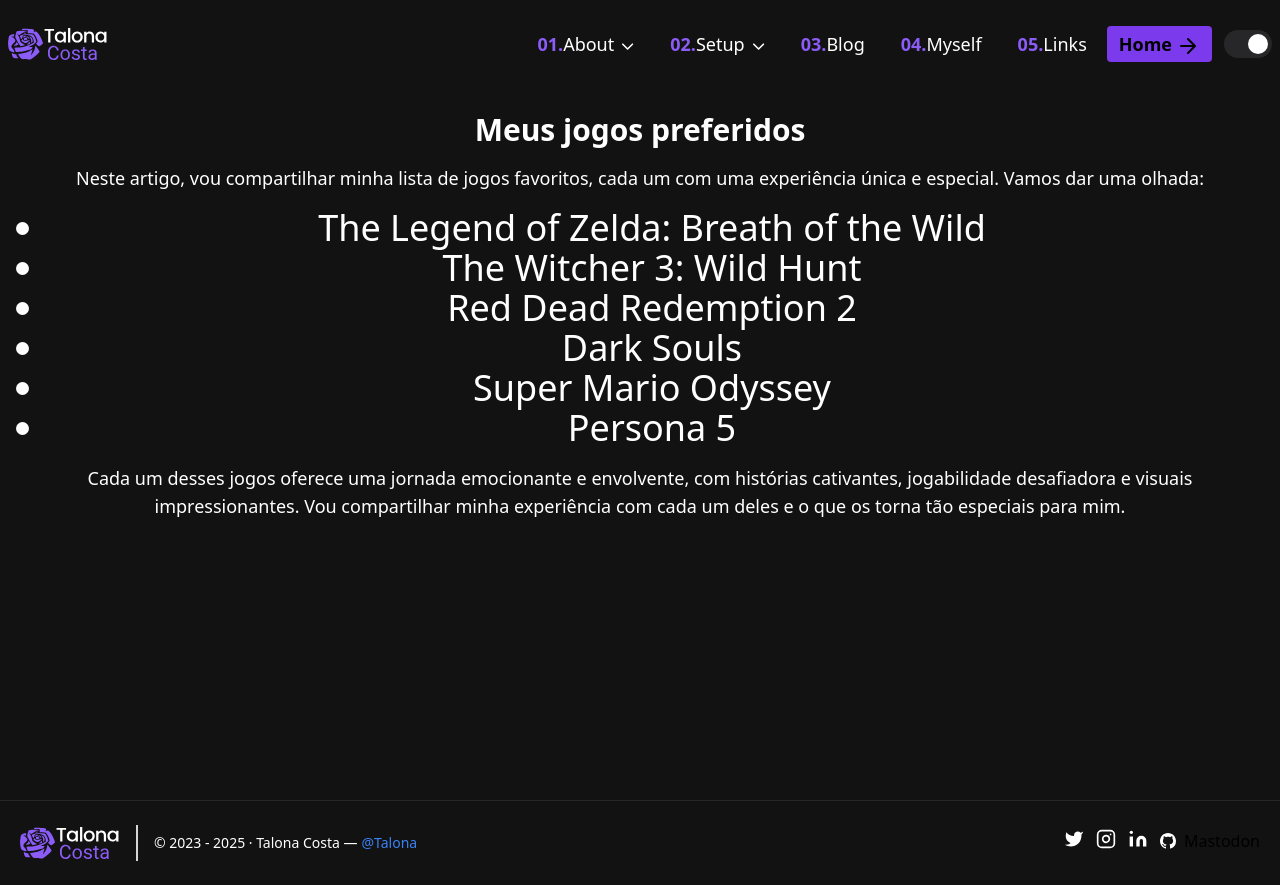
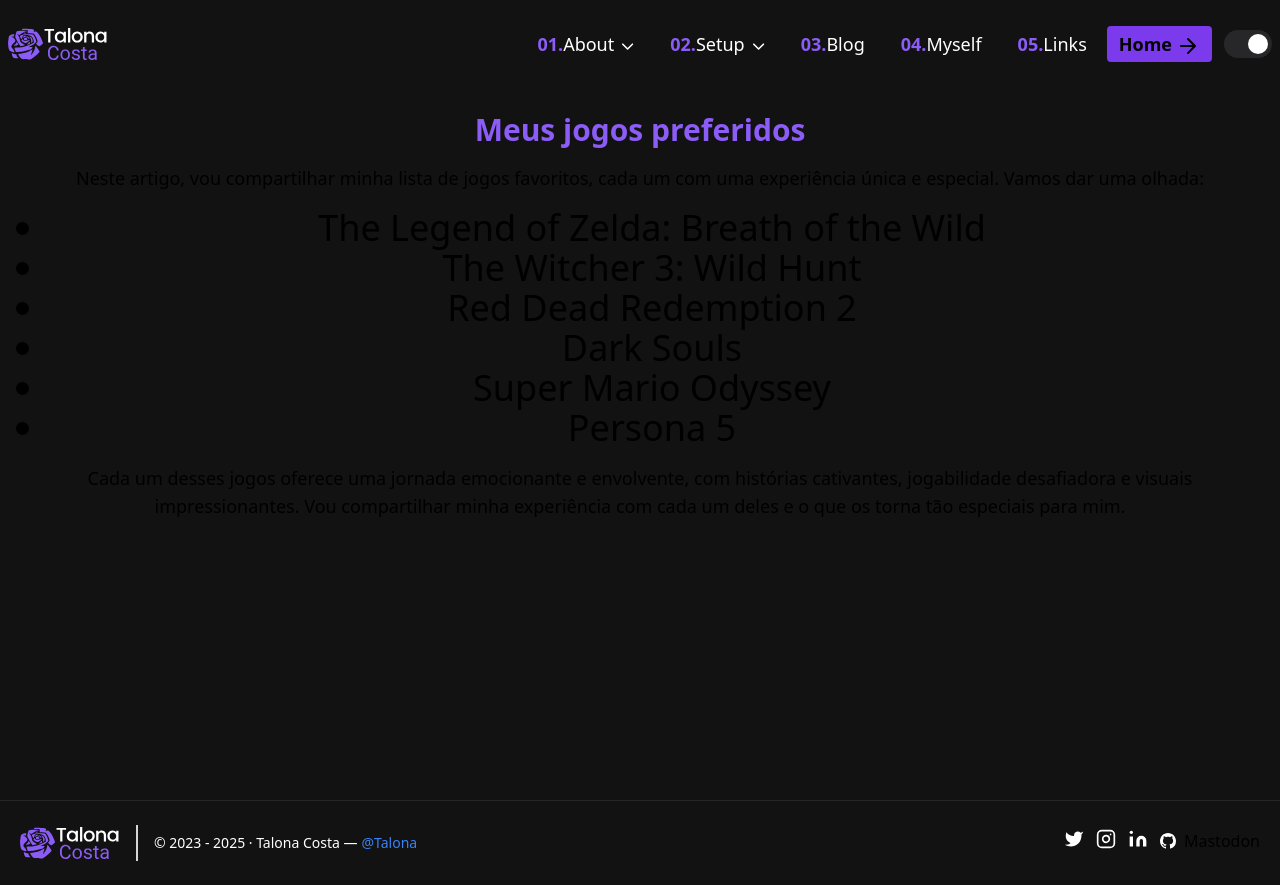
Before and after one commit to Tal0na/WebSite_Talona, a Next.js app: page /publicacao/7 in a window 1280 px wide. Built offline with nearby package versions, Linux system fonts and the light colour scheme.

Commit message:
title /blog color violet

```diff
--- a/src/pages/publicacao/1.jsx
+++ b/src/pages/publicacao/1.jsx
@@ -6,7 +6,7 @@
       <Navbar />
       <main className="container mx-auto p-6 text-black dark:text-white">
         <div className="text-center text-4xl">
-          <h1 className="my-10 text-center text-4xl dark:text-purple-300 text-purple-400">
+          <h1 className="my-10 text-center text-4xl dark:text-violet-500 text-violet-600">
             Resetar o CSS
           </h1>
         </div>
--- a/src/pages/publicacao/10.jsx
+++ b/src/pages/publicacao/10.jsx
@@ -5,7 +5,7 @@
       <Navbar />
       <main className="container mx-auto p-6 text-black dark:text-white">
         <div>
-          <h1 className="text-3xl font-bold mb-4">
+          <h1 className="text-3xl font-bold mb-4 dark:text-violet-500 text-violet-600">
             Compartilhando Dicas e Tutoriais Úteis
           </h1>
           <p className="text-lg mb-4">
--- a/src/pages/publicacao/2.jsx
+++ b/src/pages/publicacao/2.jsx
@@ -6,7 +6,7 @@
       <Navbar />
       <main className="container mx-auto p-6 text-black dark:text-white">
         <div className="text-center text-4xl  text-black dark:text-white">
-          <h1 className="my-10 text-center text-4xl dark:text-purple-300 text-purple-400">
+          <h1 className="my-10 text-center text-4xl dark:text-violet-500 text-violet-600">
           Personalizando o VS Code
           </h1>
         </div>
--- a/src/pages/publicacao/3.jsx
+++ b/src/pages/publicacao/3.jsx
@@ -5,7 +5,7 @@
       <Navbar />
       <main className="container mx-auto p-6 text-black dark:text-white">
         <div className="text-center text-4xl">
-          <h1 className="my-10 text-center text-4xl dark:text-purple-300 text-purple-400">
+          <h1 className="my-10 text-center text-4xl dark:text-violet-500 text-violet-600">
             Tecnologia e Gadgets
           </h1>
         </div>
--- a/src/pages/publicacao/4.jsx
+++ b/src/pages/publicacao/4.jsx
@@ -5,7 +5,7 @@
       <Navbar />
       <main className="container mx-auto p-6 text-black dark:text-white">
         <div className="text-center text-4xl  text-black dark:text-white">
-          <h1 className="my-10 text-center text-4xl dark:text-purple-300 text-purple-400">
+          <h1 className="my-10 text-center text-4xl dark:text-violet-500 text-violet-600">
             Entretenimento Digital
           </h1>
         </div>
--- a/src/pages/publicacao/5.jsx
+++ b/src/pages/publicacao/5.jsx
@@ -5,7 +5,7 @@
       <Navbar />
       <main className="container mx-auto p-6 text-black dark:text-white">
         <div className="text-center text-4xl  text-black dark:text-white">
-          <h1 className="my-10 text-center text-4xl dark:text-purple-300 text-purple-400">
+          <h1 className="my-10 text-center text-4xl dark:text-violet-500 text-violet-600">
           Hobbies e Passatempos
           </h1>
         </div>
--- a/src/pages/publicacao/7.jsx
+++ b/src/pages/publicacao/7.jsx
@@ -3,9 +3,9 @@
   return (
     <div className="min-h-screen dark:bg-[#121212] bg-[#f9f9f9]">
       <Navbar />
-      <main className="container mx-auto p-6 text-black dark:text-white">
-        <div className="text-center text-4xl  text-black dark:text-white">
-        <h1 className="text-3xl font-bold mb-4">Meus jogos preferidos</h1>
+      <main className="container mx-auto p-6 ">
+        <div className="text-center text-4xl ">
+        <h1 className="text-3xl font-bold mb-4 dark:text-violet-500 text-violet-600">Meus jogos preferidos</h1>
       <p className="text-lg mb-4">Neste artigo, vou compartilhar minha lista de jogos favoritos, cada um com uma experiência única e especial. Vamos dar uma olhada:</p>
       <ul className="list-disc pl-6 mb-4">
         <li>The Legend of Zelda: Breath of the Wild</li>
--- a/src/pages/publicacao/8.jsx
+++ b/src/pages/publicacao/8.jsx
@@ -5,7 +5,7 @@
       <Navbar />
       <main className="container mx-auto p-6 text-black dark:text-white">
       <div>
-      <h1 className="text-3xl font-bold mb-4">Análise do Impacto da Internet e das Redes Sociais na Sociedade</h1>
+      <h1 className="text-3xl font-bold mb-4 dark:text-violet-500 text-violet-600">Análise do Impacto da Internet e das Redes Sociais na Sociedade</h1>
       <p className="text-lg mb-4">Neste artigo, vamos explorar o impacto profundo que a internet e as redes sociais têm tido na sociedade moderna. Discutiremos questões fundamentais, incluindo privacidade online, desinformação, influência digital e cultura da internet.</p>
       <h2 className="text-2xl font-bold mb-2">Privacidade Online</h2>
       <p className="mb-4">A privacidade online tornou-se uma preocupação central à medida que mais aspectos de nossas vidas são digitalizados e compartilhados online. Questões como coleta de dados, monitoramento de atividades online e violações de privacidade levantam preocupações sobre quem tem acesso aos nossos dados pessoais e como eles são utilizados.</p>
--- a/src/pages/publicacao/9.jsx
+++ b/src/pages/publicacao/9.jsx
@@ -5,7 +5,7 @@
       <Navbar />
       <main className="container mx-auto p-6 text-black dark:text-white">
       <div>
-      <h1 className="text-3xl font-bold mb-4">Explorando Especulações sobre o Futuro da Tecnologia</h1>
+      <h1 className="text-3xl font-bold mb-4 dark:text-violet-500 text-violet-600">Explorando Especulações sobre o Futuro da Tecnologia</h1>
       <p className="text-lg mb-4">Neste artigo, vamos nos aventurar em especulações sobre o futuro da tecnologia e explorar algumas tendências futuristas emocionantes que podem moldar o mundo nos próximos anos. Vamos mergulhar em:</p>
       <ul className="list-disc pl-6 mb-4">
         <li>Veículos Autônomos</li>
```
Also changed, not shown: src/app/layout.tsx (+2 -8 lines).
